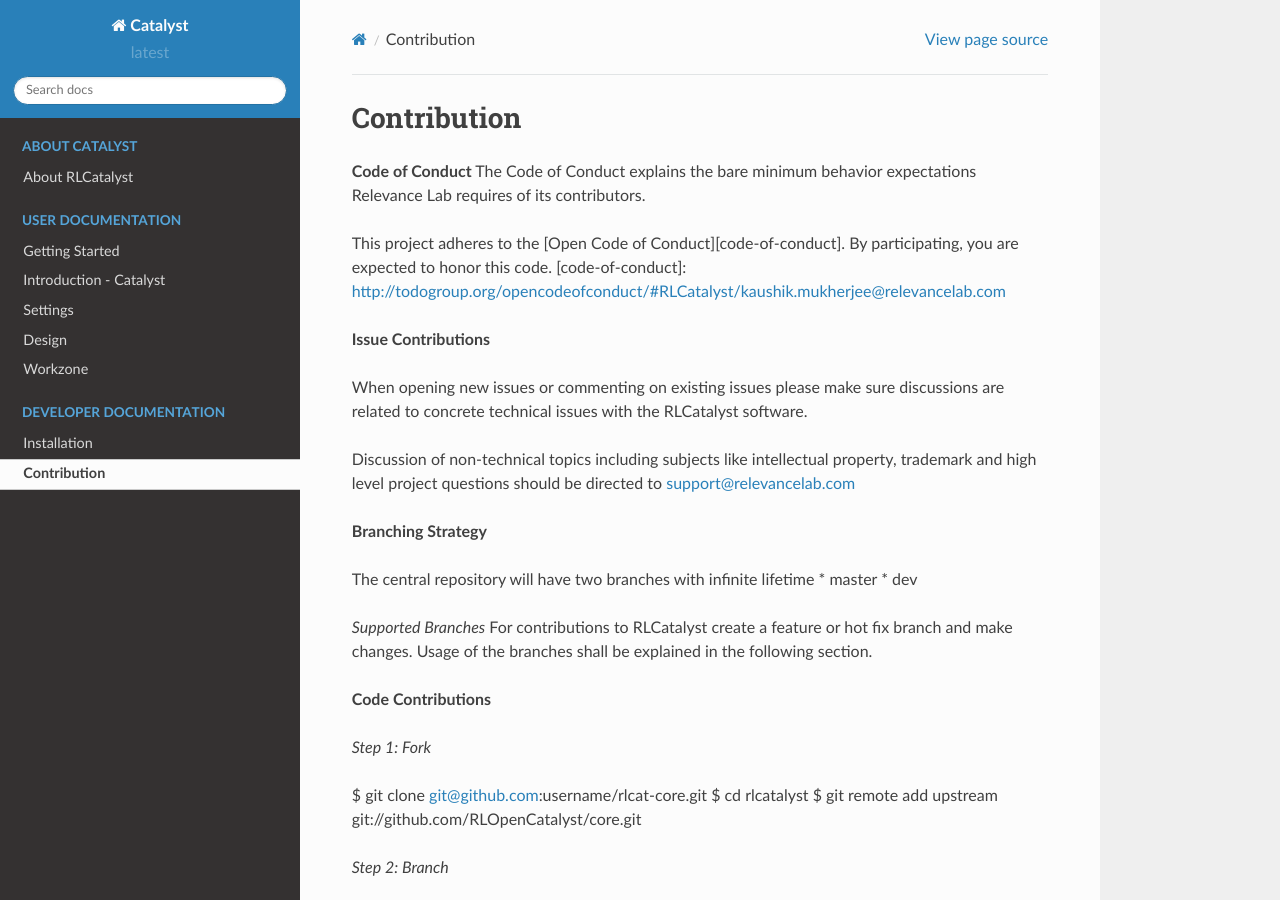
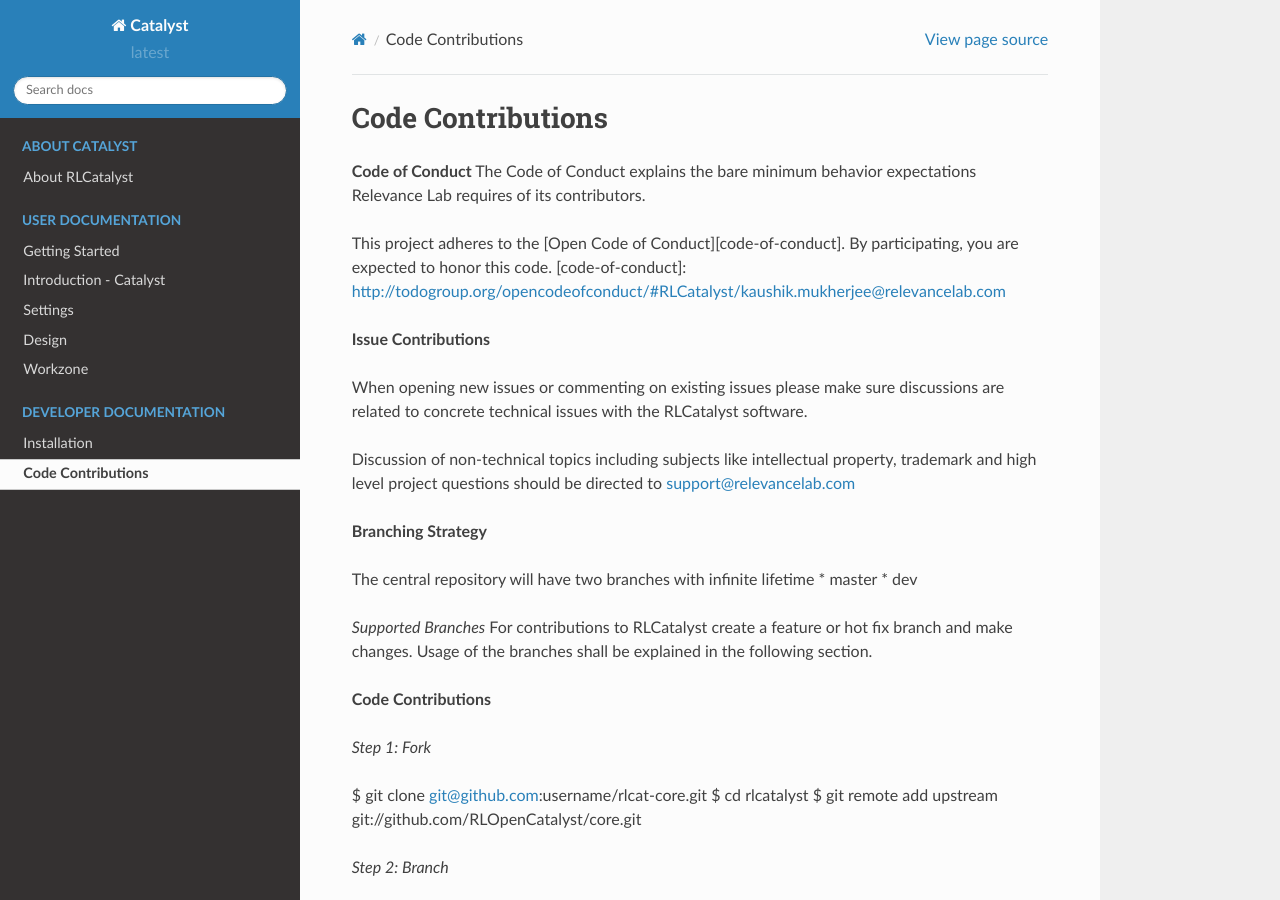
Before and after one commit to RLOpenCatalyst/catdocs, a Sphinx documentation site: the page built from Catalyst/source/Contributions.rst, in a window 1280 px wide and 900 px high. Built offline with Sphinx 7.4.7 and the Read the Docs theme 2.0.0, drawn with Linux system fonts in a browser that asks for light colours.

Commit message:
Update Contributions.rst

```diff
--- a/Catalyst/source/Contributions.rst
+++ b/Catalyst/source/Contributions.rst
@@ -1,5 +1,5 @@
-Contribution
-============
+Code Contributions
+==================
 
 **Code of Conduct**
 The Code of Conduct explains the bare minimum behavior expectations Relevance Lab requires of its contributors.
```
